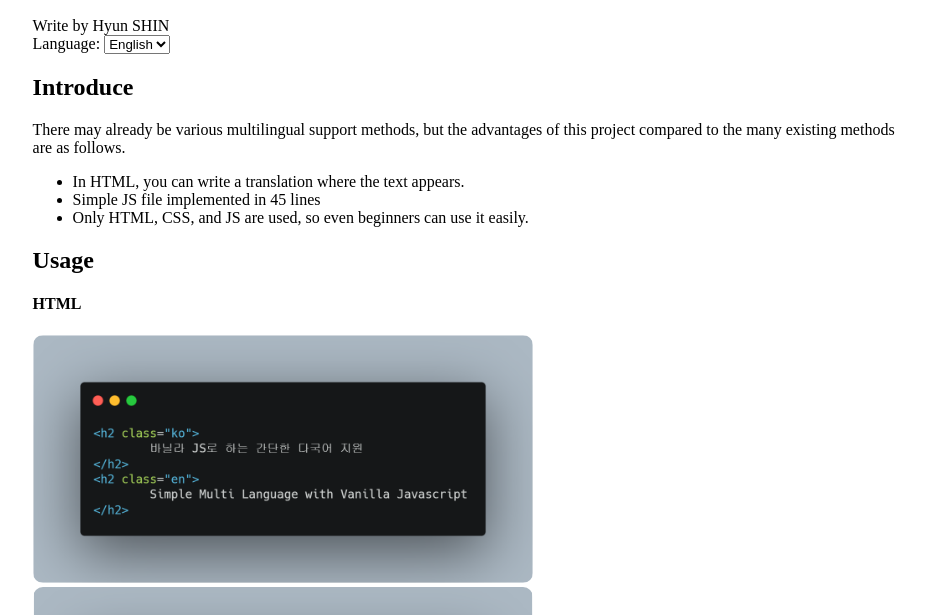
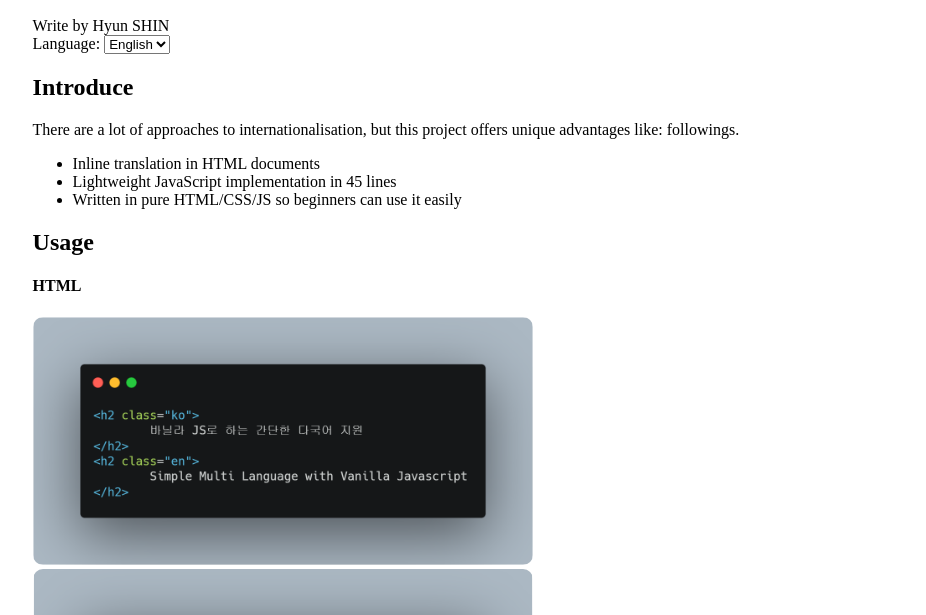
Before and after one commit to kyaryunha/i18n-language.js, a plain HTML site: page example.html in a window 1280 px wide. Shown: the part 138-753 px from the top of the page, without its empty margins (165-1091 px from the left). Drawn offline with Linux system fonts and the light colour scheme.

Commit message:
Change: English 설명

```diff
--- a/example.html
+++ b/example.html
@@ -68,16 +68,16 @@
             </ul>
         </div>
         <div class="en">
-            There may already be various multilingual support methods, but the advantages of this project compared to the many existing methods are as follows.<br>
+            There are a lot of approaches to internationalisation, but this project offers unique advantages like: followings.
             <ul>
                 <li>
-                    In HTML, you can write a translation where the text appears.
+                    Inline translation in HTML documents
                 </li>
                 <li>
-                    Simple JS file implemented in 45 lines
+                    Lightweight JavaScript implementation in 45 lines
                 </li>
                 <li>
-                    Only HTML, CSS, and JS are used, so even beginners can use it easily.
+                    Written in pure HTML/CSS/JS so beginners can use it easily
                 </li>
             </ul>
         </div>
```
Also changed, not shown: README.md.
